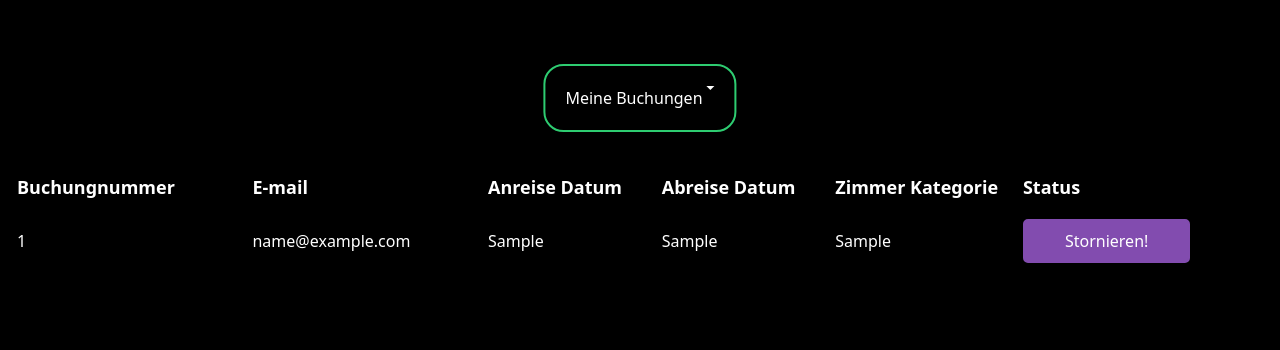
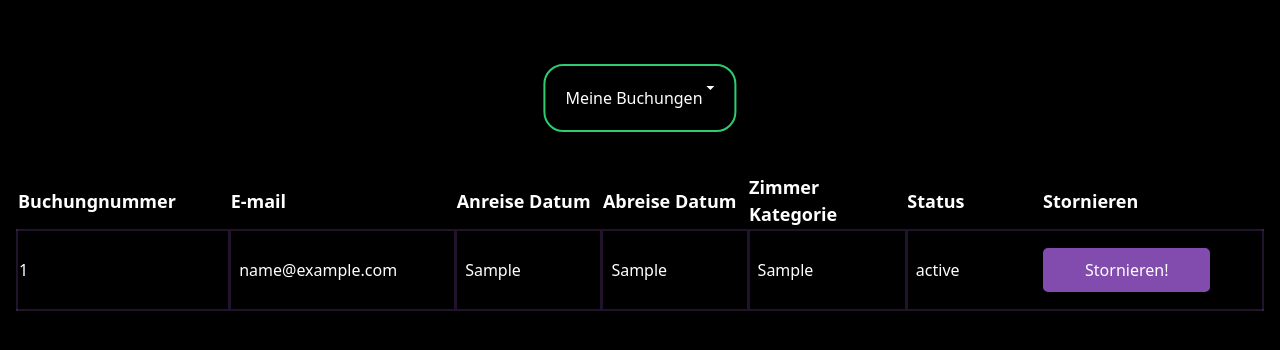
Before and after one commit to fawzywahba15/ITP, a PHP site: page /zimmer_reservieren/buchungen_anzeigen.php in a window 1280 px wide. Shown: the part 72-422 px from the top of the page. Run offline with PHP 8.4, Linux system fonts and the light colour scheme; the visitor is signed in with stand-in values (Sample User, id 1); tables that the repository leaves empty or names only in its code hold one stand-in row (values such as "Sample post").

Commit message:
id_foreign_key

```diff
--- a/login/login.php
+++ b/login/login.php
@@ -25,6 +25,7 @@ if ($_SERVER["REQUEST_METHOD"] == "POST") {
                 if (password_verify($_POST["password"], $row["password"])){
                     session_start();
                     $_SESSION["email"] = $email;
+                    $_SESSION["user_id"] = $row["id"];
                     //admin
                     if ($row["admin"] == 1){
                         $_SESSION["admin"] = true;
--- a/zimmer_reservieren/buchungen_anzeigen.php
+++ b/zimmer_reservieren/buchungen_anzeigen.php
@@ -17,6 +17,20 @@ include "zimmer_main.php";
             margin-left: 50px;
             margin-right: 50px;
             font-size: large;
+
+        }
+        .tr{
+            border: 2px #824caf40 solid;
+            border-radius: 20px;
+        }
+        .tr:hover{
+            background-color: #824caf40;
+        }
+        .meins{
+            border-right: #824caf40 solid;
+        }
+        .button_2:hover{
+            border: #2ecc71 2px solid;
         }
     </style>
 </head>
@@ -31,6 +45,7 @@ include "zimmer_main.php";
         <th class="th">Abreise Datum</th>
         <th class="th">Zimmer Kategorie</th>
         <th class="th">Status</th>
+        <th class="th">Stornieren</th>
     </tr>
 
     <?php
@@ -43,16 +58,17 @@ include "zimmer_main.php";
         while($row = mysqli_fetch_assoc($result)) {
 
 
-            echo "<tr>";
+            echo "<tr class='tr'>";
 
             echo "<form method='post' class='my-0 py-0 mx-0 px-0 my_form'>";
 
 /*            echo "<h6 id='buchungsnummer' class='hidden'>" . $row["id"] . "</h6>";*/
-            echo"<td id='buchungsnummer'>" . $row["id"] . "</td>";
-            echo "<td class='überschriften'>" . $row["usermail"] . "</td>";
-            echo "<td class=''>" . $row["anreise_datum"] . "</td>";
-            echo "<td class=''>" . $row["abreise_datum"] . "</td>";
-            echo "<td class=''>" . $row["room_type"] . "</td>";
+            echo"<td id='buchungsnummer' class='meins'>" . $row["id"] . "</td>";
+            echo "<td class='meins px-2'>" . $row["usermail"] . "</td>";
+            echo "<td class='meins px-2'>" . $row["anreise_datum"] . "</td>";
+            echo "<td class='meins px-2'>" . $row["abreise_datum"] . "</td>";
+            echo "<td class='meins px-2'>" . $row["room_type"] . "</td>";
+            echo "<td class=' px-2'>" . $row["status"] . "</td>";
             echo "<td>";
             echo "<button type='button' class='button_2 py-2 my-3' onclick='delete_row() '>Stornieren!</button>";
             echo "</form>";
@@ -84,8 +100,7 @@ include "zimmer_main.php";
         xhttp.send("id=" + id);
 
         window.location.reload();
-        window.location.reload();
-        <?php header("Refresh:0");?>
+
     }
 
 
```
Also changed, not shown: admin/show_all_user.php (+27 -2 lines), zimmer_reservieren/buchung_into_db.php (+4 -4 lines).
